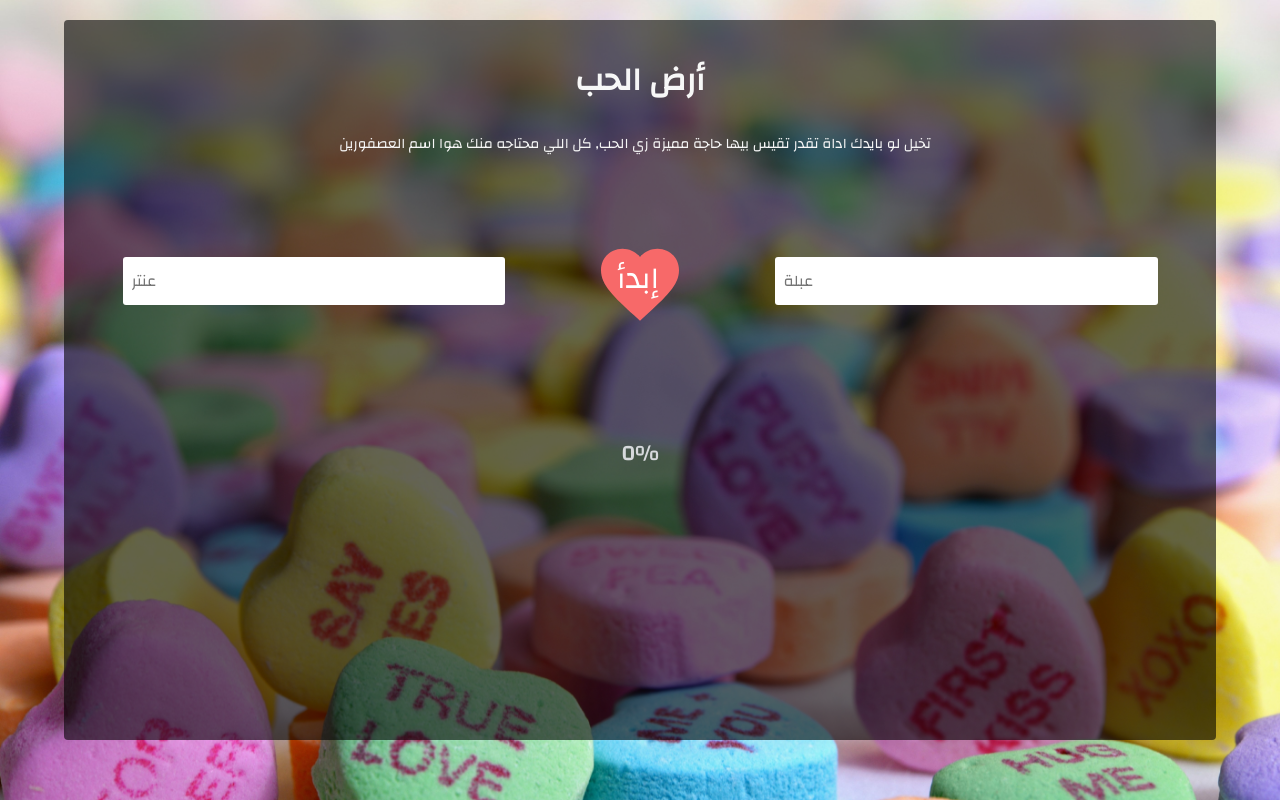
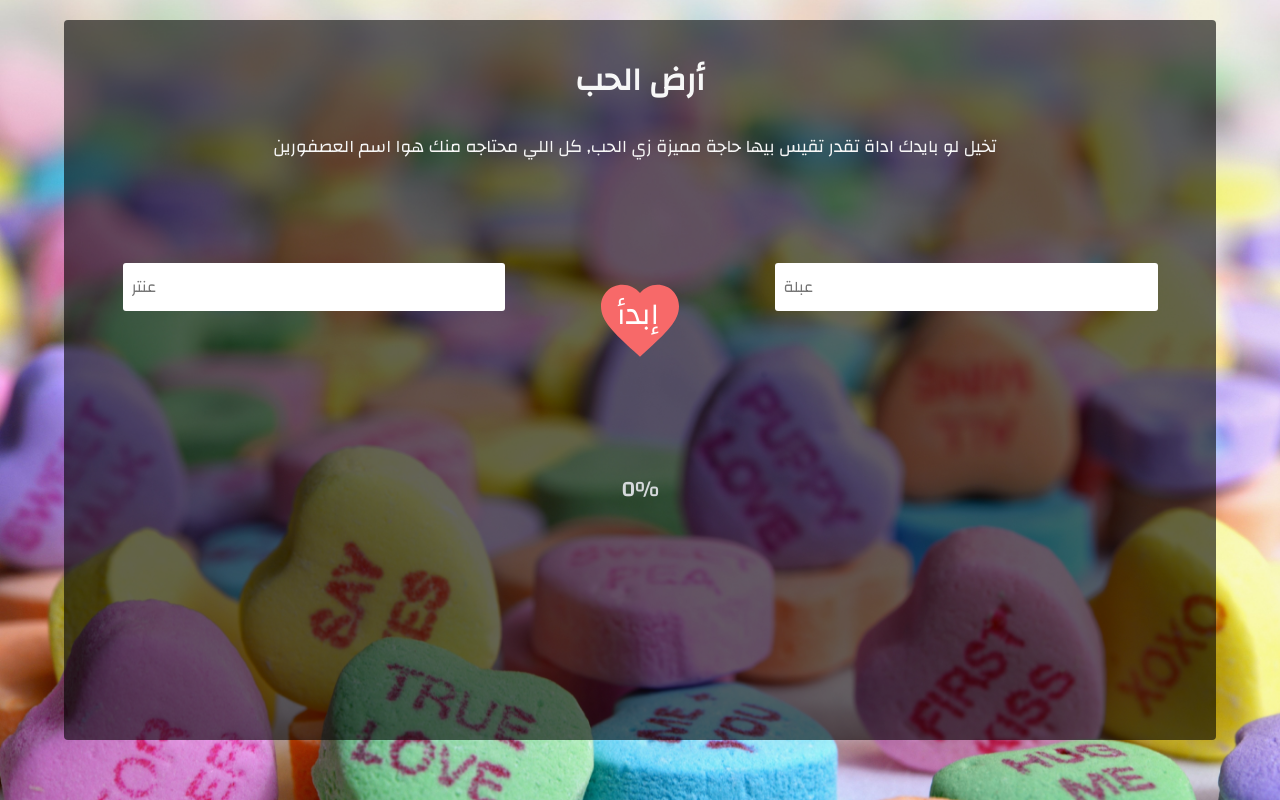
Before and after one commit to HmmamBabiKhouja/Loveland, a plain HTML site: page index.html in a window 1280 px wide. Drawn offline with nearby package versions, Linux system fonts and the light colour scheme.

Commit message:
pushing styles

```diff
--- a/queries.css
+++ b/queries.css
@@ -5,6 +5,10 @@
 
   .container{
     height: 95vh;
+  }
+
+  .desc-p {
+    font-size: 110%;
   }
 
   .form-text{
--- a/style.css
+++ b/style.css
@@ -46,8 +46,7 @@ body {
 }
 
 .desc-p {
-  margin: 20px 10px 20px 0;
-  font-size: 90%;
+  margin: 20px 10px 40px 0;
 }
 
 .form {
@@ -62,6 +61,7 @@ body {
   width: 100%;
   display: flex;
   justify-content: space-around;
+  margin-bottom: 30px;
 }
 
 .text-input {
```
